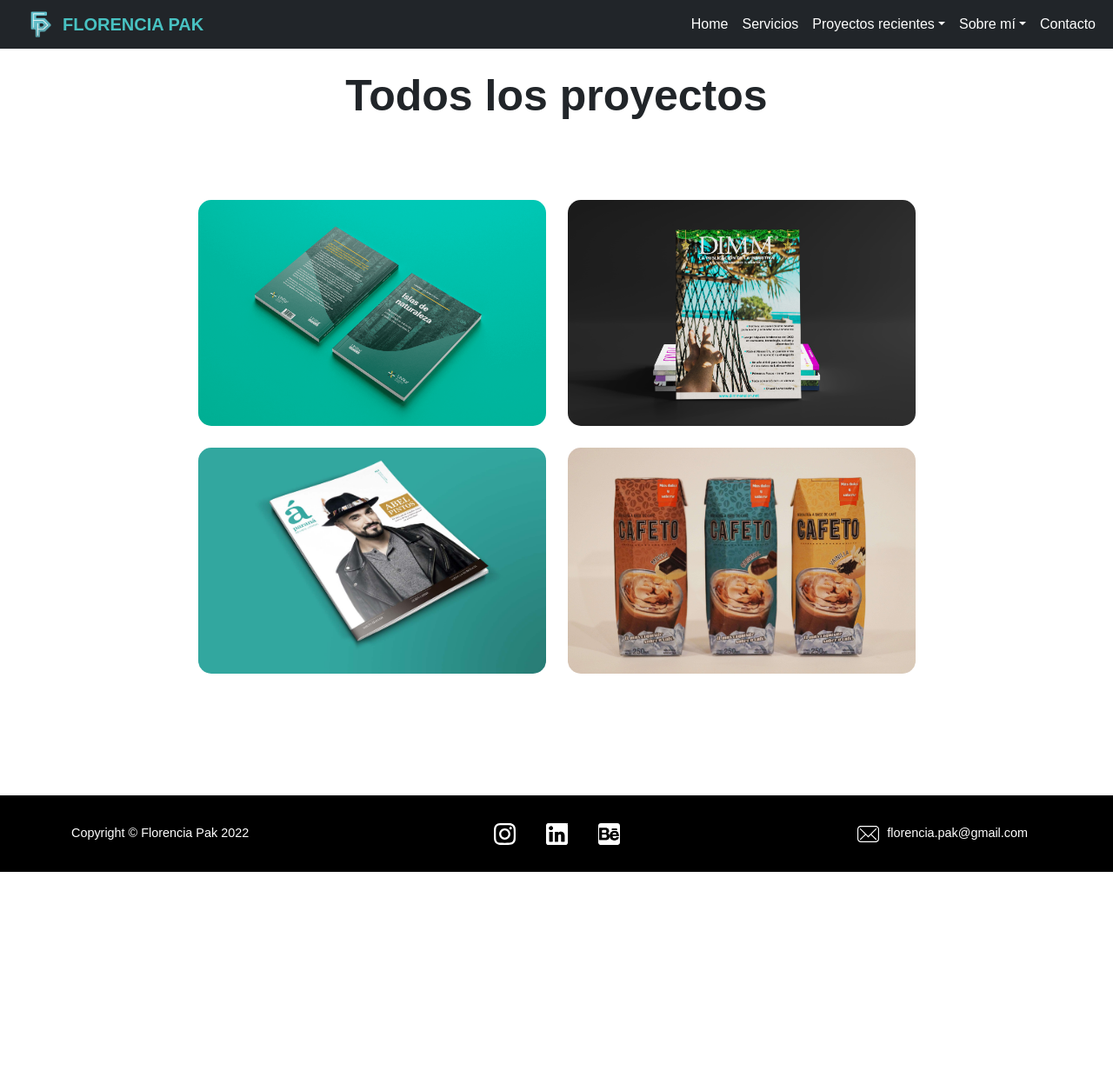
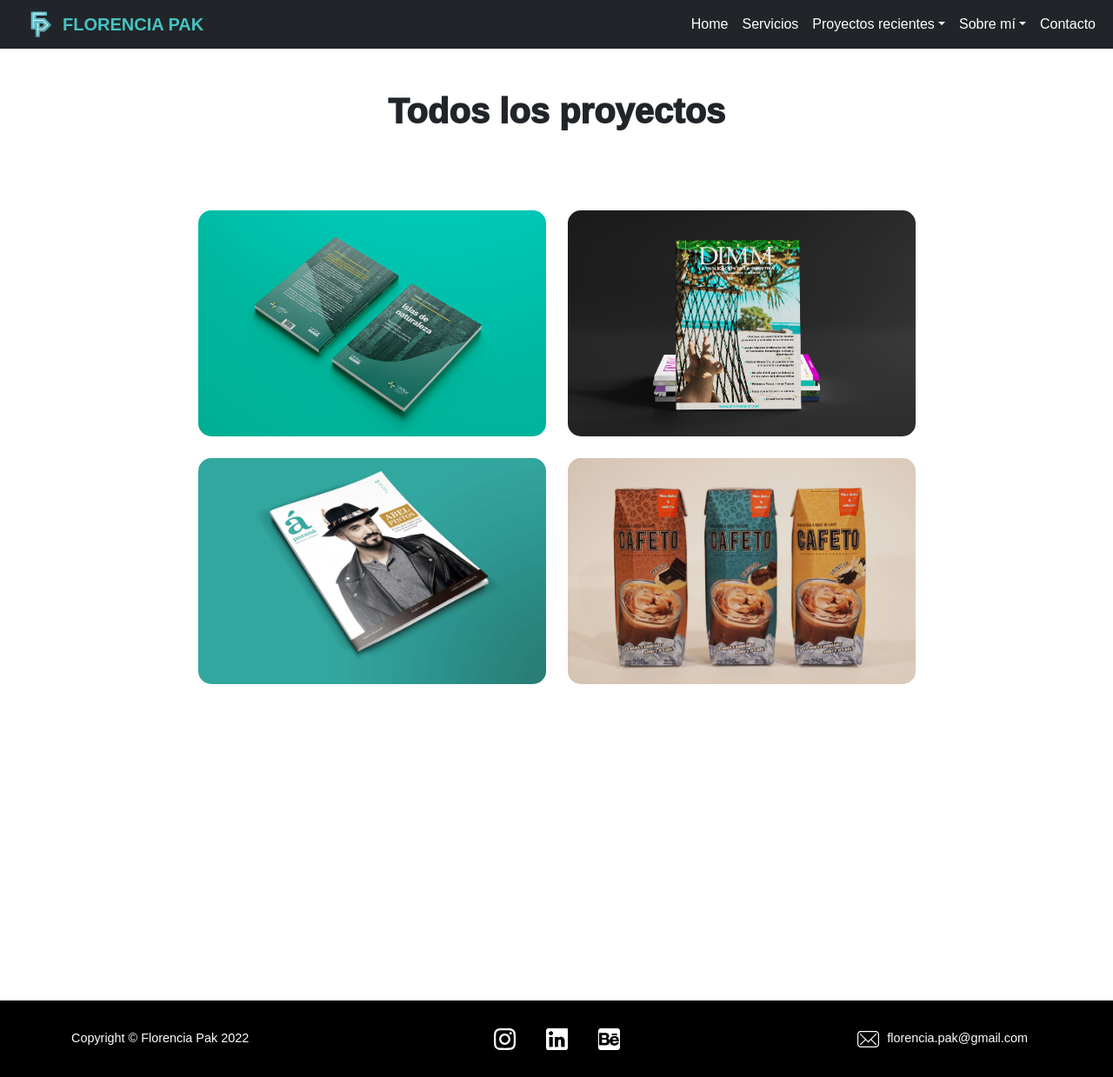
Before and after one commit to florpak/desafio-sass, a website: page proyectos.html in a window 1280 px wide. Shown: the whole page at 87% size. Before the commit the page ends 1003 px from the top, so only its background shows below. Drawn offline with nearby package versions, Linux system fonts and the light colour scheme; files that its build step writes are made by us from their sources.

Commit message:
Se agregó estilos a la página Todos los proyectos

```diff
--- a/proyectos.html
+++ b/proyectos.html
@@ -10,7 +10,7 @@
         <!-- SimpleLightbox plugin CSS-->
         <link href="https://cdnjs.cloudflare.com/ajax/libs/SimpleLightbox/2.1.0/simpleLightbox.min.css" rel="stylesheet" />
         <!-- CSS local -->
-        <link rel="stylesheet" href="style.css">
+        <link rel="stylesheet" href="css/style.css">
     </head>
     <body>
         <!-- Encabezado -->
@@ -127,7 +127,7 @@
 
 
         <!-- Pie de página -->
-        <footer class="footer py-4">
+        <footer class="footer py-4 navbar-fixed-bottom">
             <div class="container">
                 <div class="row align-items-center">
                     <!-- Legales -->
--- a/scss/_estructura.scss
+++ b/scss/_estructura.scss
@@ -6,6 +6,11 @@
 
 html {
     scroll-behavior: smooth;
+}
+
+body {
+    position: relative;
+    padding-bottom: 5.5rem;
 }
 
 /* Titulares de Secciones */
@@ -19,6 +24,9 @@
 /* Footer */
 
 .footer {
+    position: absolute;
+    bottom: 0;
+    width: 100%;
     text-align: center;
     font-size: 0.9rem;
     background-color: black;
--- a/scss/style.scss
+++ b/scss/style.scss
@@ -301,3 +301,23 @@
         display: none;
     }
 }
+
+/* PÁGINA: Todos los proyectos */
+
+#works {
+    margin-bottom: 14rem;
+
+    .title-head-page {
+        font-size: 40px;
+        font-weight: 1000;
+        margin-top: 1.5rem;
+        margin-bottom: 1rem;
+    }
+
+    .card-work {
+        transition: .5s;
+        &:hover {
+            transform: scale(1.03)
+        }
+    }
+}
```
Also changed, not shown: curriculum.html (+1 -1 lines), islas-naturaleza.html (+1 -1 lines), revista-dimm.html (+1 -1 lines), css/style.css.
